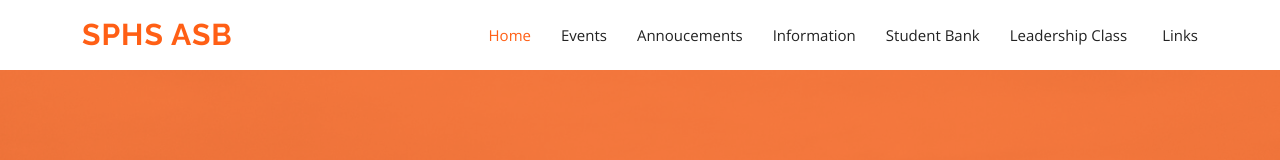
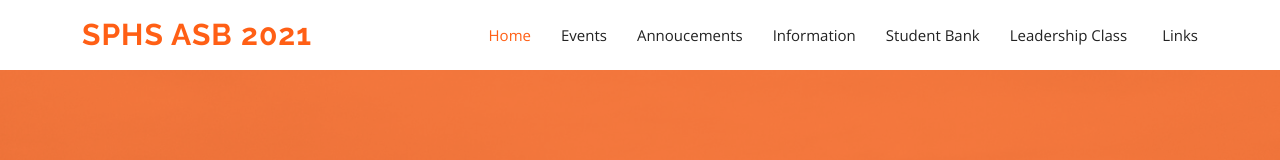
Before and after one commit to lz-1/lz-1.github.io, a plain HTML site: page index.html in a window 1280 px wide. Shown: the top 160 px of the page. Drawn offline with nearby package versions, Linux system fonts and the light colour scheme.

Commit message:
Update index.html

```diff
--- a/index.html
+++ b/index.html
@@ -57,7 +57,7 @@
   <header id="header" class="d-flex align-items-center">
     <div class="container d-flex align-items-center">
 
-      <h1 class="logo me-auto"><a href="index.html">SPHS ASB</a></h1>
+      <h1 class="logo me-auto"><a href="index.html">SPHS ASB 2021</a></h1>
       <!-- Uncomment below if you prefer to use an image logo -->
       <!-- <a href="index.html" class="logo me-auto"><img src="assets/img/logo.png" alt="" class="img-fluid"></a>-->
 
```
